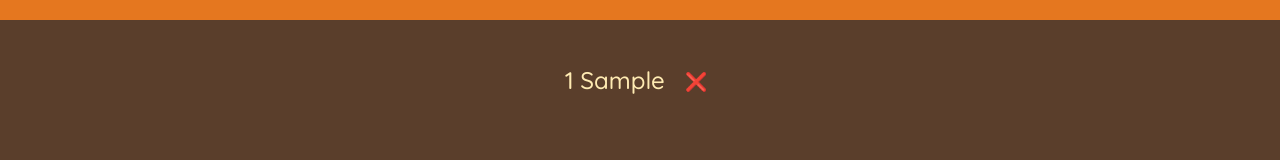
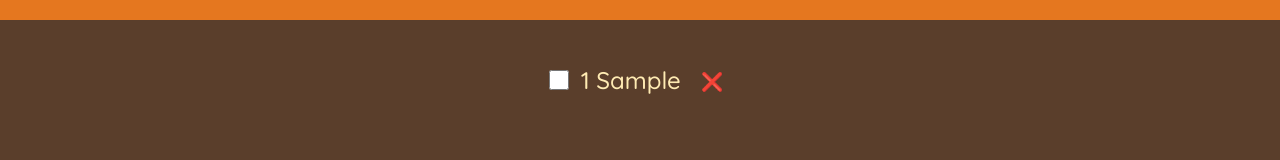
Before and after one commit to coreinspect/faraway, a React (Vite) app: page / in a window 1280 px wide. Both pictures are taken after typing "Sample" into the empty fields and a click on the button "ADD". Shown: the part 257-417 px from the top of the page. Built offline with nearby package versions, Linux system fonts and the light colour scheme.

Commit message:
Updated Files

```diff
--- a/src/App.jsx
+++ b/src/App.jsx
@@ -1,10 +1,5 @@
-import PropTypes from 'prop-types';
-import { useState } from 'react';
-const initialItems = [
-  { id: 1, description: 'Passports', quantity: 2, packed: false },
-  { id: 2, description: 'Socks', quantity: 12, packed: true },
-  { id: 3, description: 'Charger', quantity: 1, packed: false },
-];
+import PropTypes from "prop-types";
+import { useState } from "react";
 
 export default function App() {
   const [items, setItems] = useState([]);
@@ -12,11 +7,15 @@ export default function App() {
     //new array of items, spread the using ...items from the props(item)
     setItems((items) => [...items, item]);
   }
+
+  function handleDeleteItem(id) {
+    setItems((items) => items.filter((item) => item.id !== id));
+  }
   return (
     <div className="app">
       <Logo />
       <Form onAddItems={handleAddItems} />
-      <PackingList items={items} />
+      <PackingList items={items} onDeleteItem={handleDeleteItem} />
       <Stats />
     </div>
   );
@@ -26,7 +25,7 @@ function Logo() {
   return <h1>🌴Far Away❤️</h1>;
 }
 function Form({ onAddItems }) {
-  const [description, setDescription] = useState('');
+  const [description, setDescription] = useState("");
   const [quantity, setQuantity] = useState(1);
 
   function handleSubmit(e) {
@@ -42,7 +41,7 @@ function Form({ onAddItems }) {
     onAddItems(newItem);
 
     //set the state to the default after adding new Item
-    setDescription('');
+    setDescription("");
     setQuantity(1);
   }
   return (
@@ -53,7 +52,8 @@ function Form({ onAddItems }) {
         onChange={(e) => {
           console.log(quantity);
           setQuantity(Number(e.target.value));
-        }}>
+        }}
+      >
         {Array.from({ length: 20 }, (_, i) => i + 1).map((num) => (
           <option value={num} key={num}>
             {num}
@@ -73,25 +73,28 @@ function Form({ onAddItems }) {
     </form>
   );
 }
-function PackingList({ items }) {
+function PackingList({ items, onDeleteItem }) {
   return (
     <div className="list">
       <ul>
         {items.map((item) => (
-          <Item item={item} key={item.id} />
+          <Item item={item} onDeleteItem={onDeleteItem} key={item.id} />
         ))}
       </ul>
     </div>
   );
 }
 
-function Item({ item }) {
+function Item({ item, onDeleteItem }) {
   return (
     <li>
-      <span style={item.packed ? { textDecoration: 'line-through' } : {}}>
+      <input type="checkbox" />
+      <span style={item.packed ? { textDecoration: "line-through" } : {}}>
         {item.quantity} {item.description}
       </span>
-      <button>❌</button>
+
+      {/* use fuction to avoid running immediately the code */}
+      <button onClick={() => onDeleteItem(item.id)}>❌</button>
     </li>
   );
 }
```
